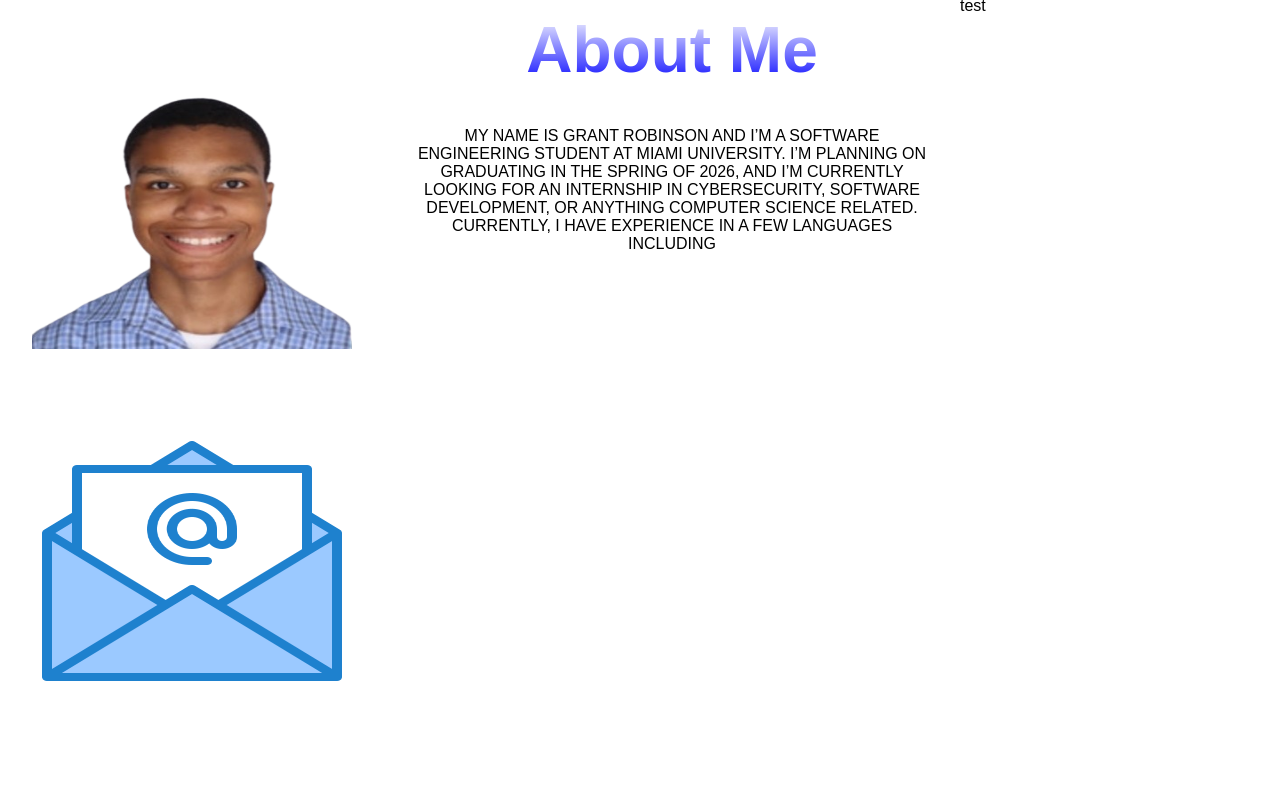
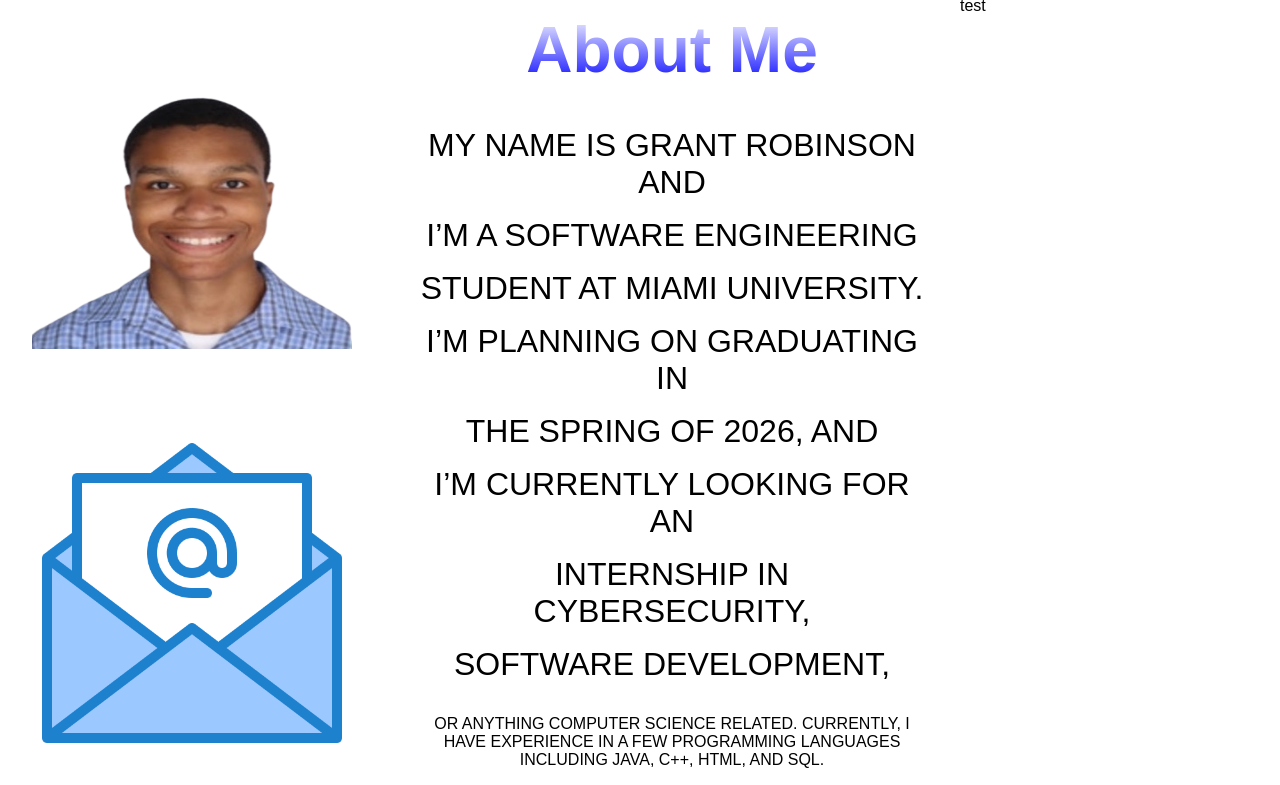
Before and after one commit to grantMU3000/WebPortfolio, a plain HTML site: page about.html in a window 1280 px wide. Shown: the part 83-868 px from the top of the page. Before the commit the page ends 816 px from the top, so only its background shows below. Drawn offline with Linux system fonts and the light colour scheme.

Commit message:
Worked a bit on my description

```diff
--- a/about.html
+++ b/about.html
@@ -52,19 +52,25 @@
         <div class="leftImgs">
             <img src="images/pfp.png" alt="pic" id="pfp__img">
 
-            <a href="mailto:robinsonjg64@gmail.com" target="_blank" rel="noopener roreferrer">
-                <img src="images/email.png" alt="pic" id="email__img">
-            </a>
+            <div class="mailSec">
+                <a href="mailto:robinsonjg64@gmail.com" target="_blank" rel="noopener roreferrer">
+                    <img src="images/email.png" alt="pic" id="email__img">
+                </a>
+            </div>
         </div>
         <div class="Description">
             <h1> About Me </h1>
 
-            <p>
-                MY NAME IS GRANT ROBINSON AND I’M A SOFTWARE ENGINEERING STUDENT AT MIAMI UNIVERSITY.
-                I’M PLANNING ON GRADUATING IN THE SPRING OF 2026, AND I’M CURRENTLY LOOKING FOR AN INTERNSHIP
-                IN CYBERSECURITY, SOFTWARE DEVELOPMENT, OR ANYTHING COMPUTER SCIENCE RELATED. CURRENTLY, I
-                HAVE EXPERIENCE IN A FEW LANGUAGES INCLUDING
-            </p>
+
+            <p> MY NAME IS GRANT ROBINSON AND </p> <p>I’M A SOFTWARE ENGINEERING </p>
+            <p>STUDENT AT MIAMI UNIVERSITY. </p>
+            <p>I’M PLANNING ON GRADUATING IN </p> <p>THE SPRING OF 2026, AND </p>
+            <p>I’M CURRENTLY LOOKING FOR AN </p> <p>INTERNSHIP IN CYBERSECURITY, </p>
+            <p> SOFTWARE DEVELOPMENT, </p>
+            </p> OR ANYTHING COMPUTER SCIENCE RELATED. CURRENTLY, I
+                HAVE EXPERIENCE IN A FEW PROGRAMMING LANGUAGES INCLUDING JAVA, C++, HTML, AND SQL. </p>
+            <!-- Since I started coding in 2022, I've never taken on any challenging projects -->
+
         </div>
         <div class="rightImgs">
             test
--- a/styles.css
+++ b/styles.css
@@ -697,3 +697,8 @@ About Me Page
 
     margin-bottom: 2.5rem;
 }
+
+.Description p {
+    font-size: 2rem;
+    padding-bottom: 1rem;
+}
```
